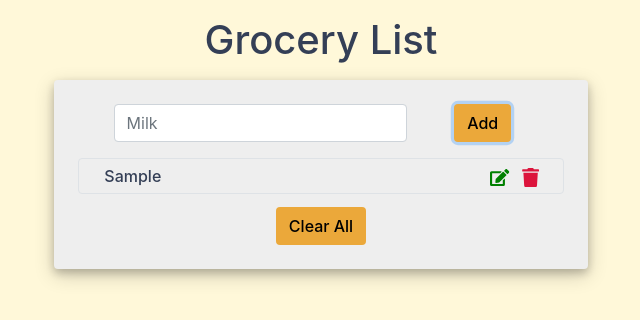
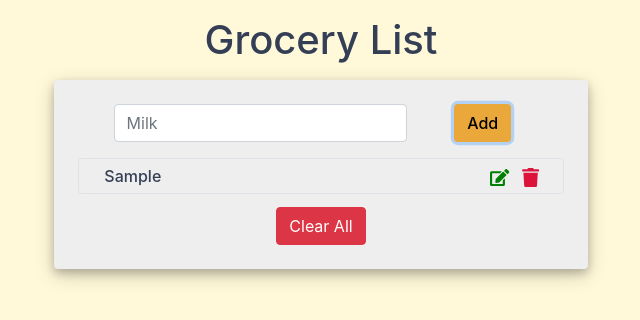
Before and after one commit to mchtugr/grocery-list, a React (Create React App) app: page / in a window 1280 px wide. Both pictures are taken after typing "Sample" into the empty fields and a click on the button "Add". Shown: the top 320 px of the page, without its empty margins (319-959 px from the left). Built offline with nearby package versions, Linux system fonts and the light colour scheme.

Commit message:
Clear all button variant change

```diff
--- a/src/components/App.js
+++ b/src/components/App.js
@@ -1,5 +1,5 @@
 import React, { useState, useEffect } from 'react'
-import { Container, Form, Row, Col, Button } from 'react-bootstrap'
+import { Form, Row, Col, Button } from 'react-bootstrap'
 import List from './List'
 import Message from './Message'
 
--- a/src/components/List.js
+++ b/src/components/List.js
@@ -17,7 +17,7 @@ const List = ({ list, handleEdit, handleDelete, handleClear }) => {
       {/* If there is a list item, Clear all btn appears */}
       {list.length > 0 && (
         <div className='btn-container'>
-          <Button variant='custom' onClick={handleClear} className=' mt-2'>
+          <Button variant='danger' onClick={handleClear} className=' mt-2'>
             Clear All
           </Button>
         </div>
```
